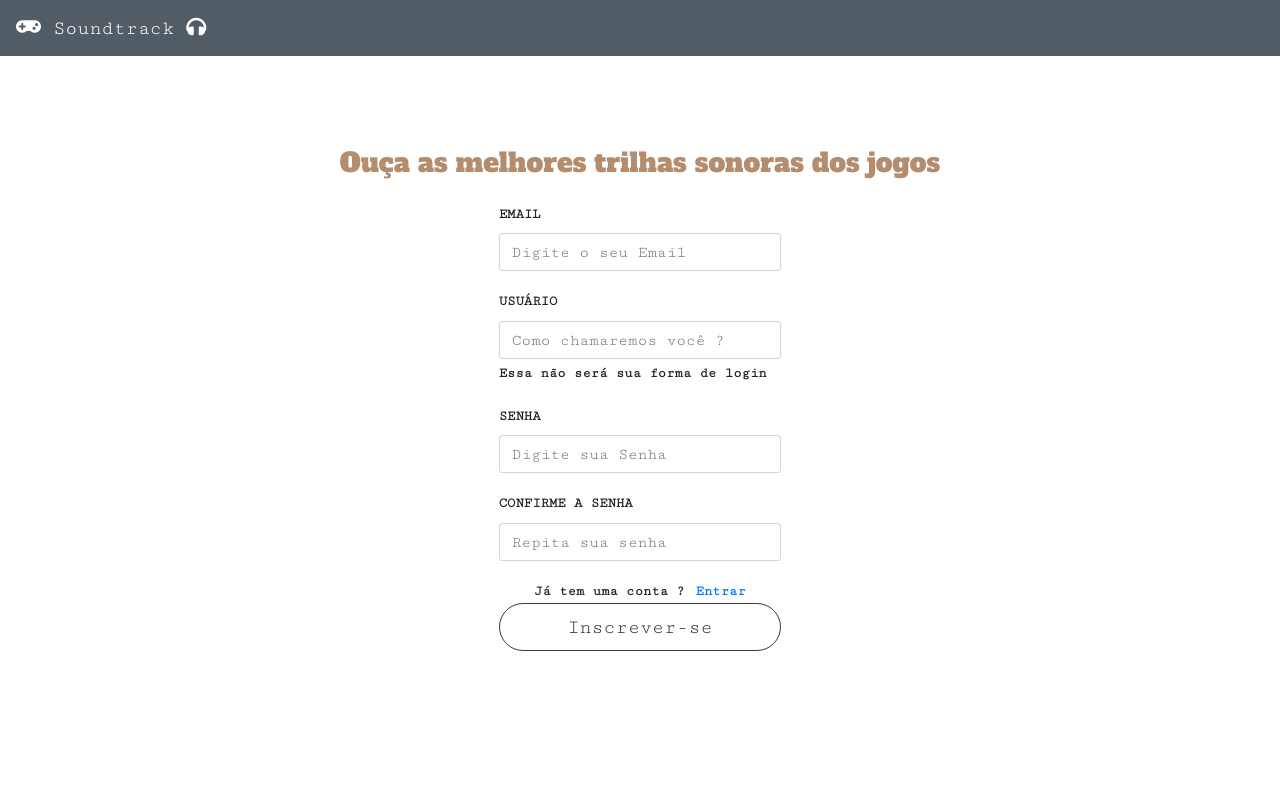
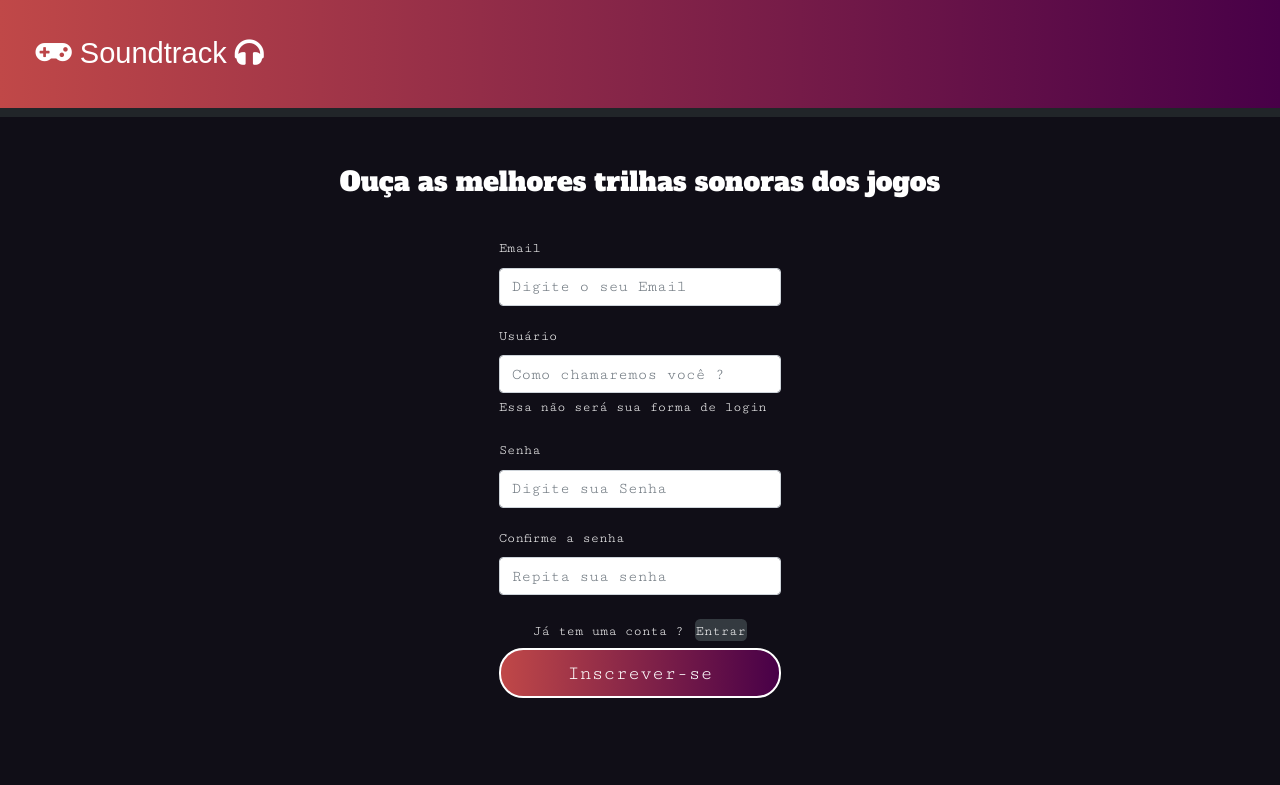
Before and after one commit to mstiago/ProjetoPw2, a PHP site: page / in a window 1280 px wide. Shown: the top 785 px of the page. Run offline with PHP 8.4, Linux system fonts and the light colour scheme; some libraries are stand-ins or nearby versions.

Commit message:
cadastro finalizado

```diff
--- a/css/cadastro.css
+++ b/css/cadastro.css
@@ -2,12 +2,30 @@
 @import url('https://fonts.googleapis.com/css?family=Alfa+Slab+One');
 
 header {
-    background: #525c65;
+    padding: 2ch;
     font-family: 'Cutive Mono', monospace;
+    border-bottom: solid 1ch;
+    background: #833ab4;
+    background: linear-gradient(90deg, #c04848 0%, #480048 100%);
 }
 
 .logo-cadastro a{
+    font-family: "Arial",sans-serif;
+    font-size: 3ch;
     color: #fff !important;
+}
+
+body{
+    background: #100e17 !important;
+}
+
+.text-justify {
+    font-size: 150%;
+    font-family: 'Alfa Slab One', cursive;
+    border-radius: 5ch;
+    padding: 0.8ch;
+    color: #fff;
+    margin-top: -3ch;
 }
 
 .cadastro {
@@ -16,127 +34,130 @@ header {
     padding: 5em;
 }
 
-.form-group input {
-    border-radius: 0.2em;
+label, .text-center small, .form-group small {
+    font-size: 1.3ch;
+    color: #fff;
 }
 
-label,
-.text-center small,
-.form-group small {
-    font-size: 1.3ch;
-    font-weight: bold;
+.text-center {
+	padding: 0.5ch;
 }
 
 form button {
     background: #fff;
     border-radius: 2ch !important;
+    border: solid 0.1em #fff !important;
+    color: #fff !important;
+
+    background: #833ab4;
+    background: linear-gradient(90deg, #c04848 0%, #480048 100%) !important;
 }
 
-.col-md-3 label {
-    text-transform: uppercase;
+form button:hover{
+    border-color: #100e17 !important;
 }
 
-.logo-cadastro a:hover {
+.text-success{
+    border-radius: 0.5ch;
+    padding: 0.1ch;
+    color: #fff;
+
+    animation-name: entrar;
+    animation-duration: 50s;
+    animation-delay: 0.2;
+}
+.text-success:hover{
     font-weight: bold;
+    font-size: 2ch;
+    text-decoration: none;
 
-    animation-name: arco-iris;
-    animation-duration: 30s;
-    animation-timing-function: linear;
-    animation-iteration-count: infinite;
+    animation-name: entrar;
+    animation-duration: 50s;
+    animation-delay: 0.2;
 }
 
-.text-justify {
-    font-size: 150%;
-    font-family: 'Alfa Slab One', cursive;
-
-    animation-name: arco-iris;
-    animation-duration: 30s;
-    animation-timing-function: linear;
-    animation-iteration-count: infinite;
-}
-
-@keyframes arco-iris {
+@keyframes entrar {
     0% {
-        color: #d65c97;
+        background: #c04848;
     }
 
     5% {
-        color: #5cd666;
+        background: #480048;
     }
 
     10% {
-        color: #a55cd6;
+        background: #a55cd6;
     }
 
     15.0% {
-        color: #5c7cd6;
+        background: #5c7cd6;
     }
 
     20% {
-        color: #d65c7a;
+        background: #d65c7a;
     }
 
     25% {
-        color: #81d65c;
+        background: #81d65c;
     }
 
     30.0% {
-        color: #835cd6;
+        background: #835cd6;
     }
 
     35% {
-        color: #685cd6;
+        background: #685cd6;
     }
 
     40% {
-        color: #5c9dd6;
+        background: #5c9dd6;
     }
 
     45% {
-        color: #5cd670;
+        background: #5cd670;
     }
 
     50% {
-        color: #d6625c;
+        background: #d6625c;
     }
 
     55.0% {
-        color: #d6835c;
+        background: #d6835c;
     }
 
     60.0% {
-        color: #d6605c;
+       background: #d6605c;
     }
 
     65% {
-        color: #be5cd6;
+    background: #be5cd6;
     }
 
     70% {
-        color: #5c8dd6;
+        background: #5c8dd6;
     }
 
     75% {
-        color: #95d65c;
+        background: #95d65c;
     }
 
     80% {
-        color: #d69d5c;
+        background: #d69d5c;
     }
 
     85.0% {
-        color: #d65c81;
+        background: #d65c81;
     }
 
     90% {
-        color: #5cd666;
+        background: #5cd666;
     }
 
     95% {
-        color: #d67e5c;
+        background: #d67e5c;
     }
 
     100% {
-        color: #64d65c;
+        background: #64d65c;
     }
 }
--- a/index.php
+++ b/index.php
@@ -63,7 +63,7 @@
                 </div>
 
                 <div class="text-center">
-                    <small>Já tem uma conta ?</small> <a href="#" class="text-sucess"><small>Entrar</small></a>
+                    <small>Já tem uma conta ?</small> <a href="requires/menu.php" class="text-success bg-dark"><small>Entrar</small></a>
                 </div>
 
                 <button type="submit" class="btn btn-outline-dark btn-lg btn-block">Inscrever-se</button>
```
